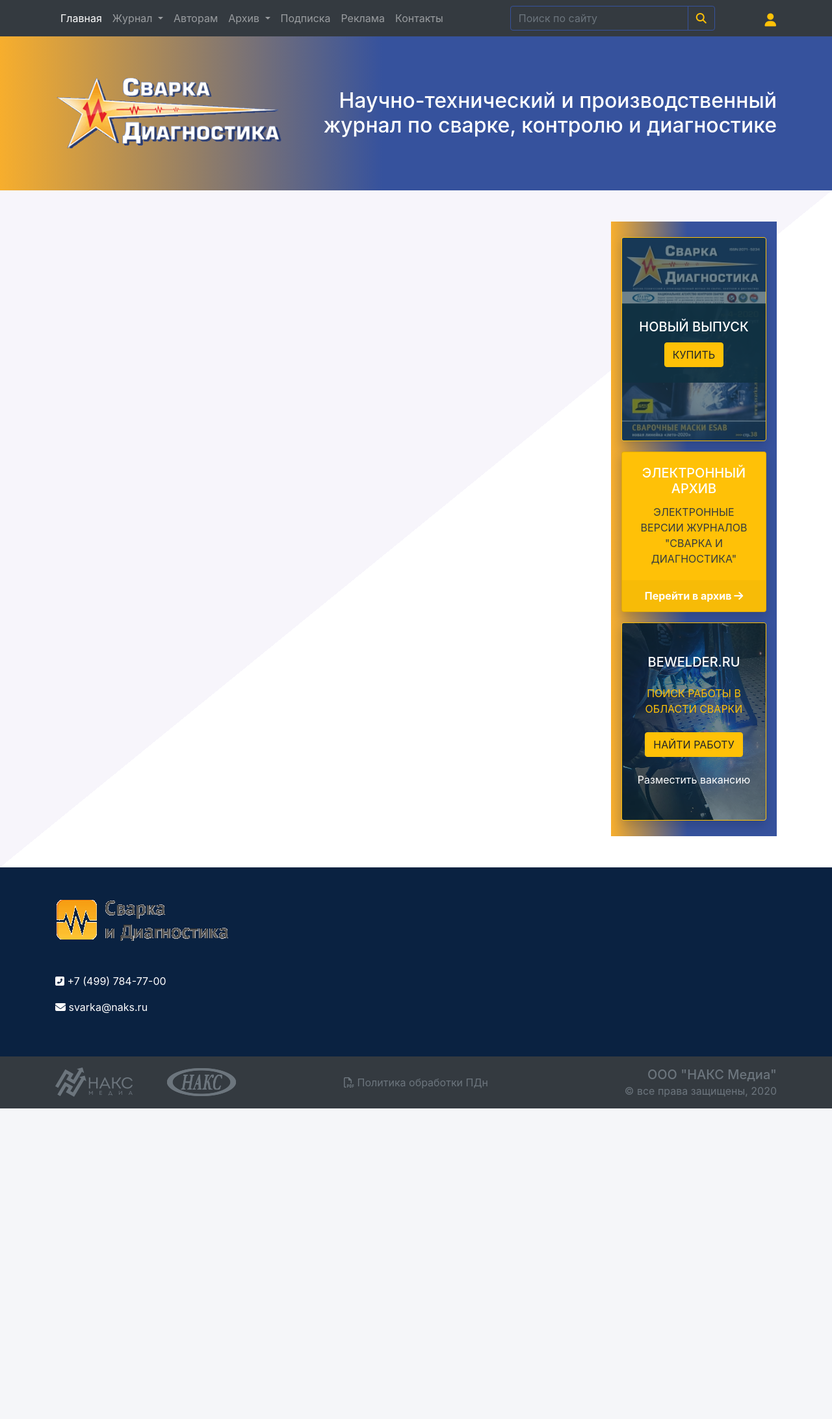
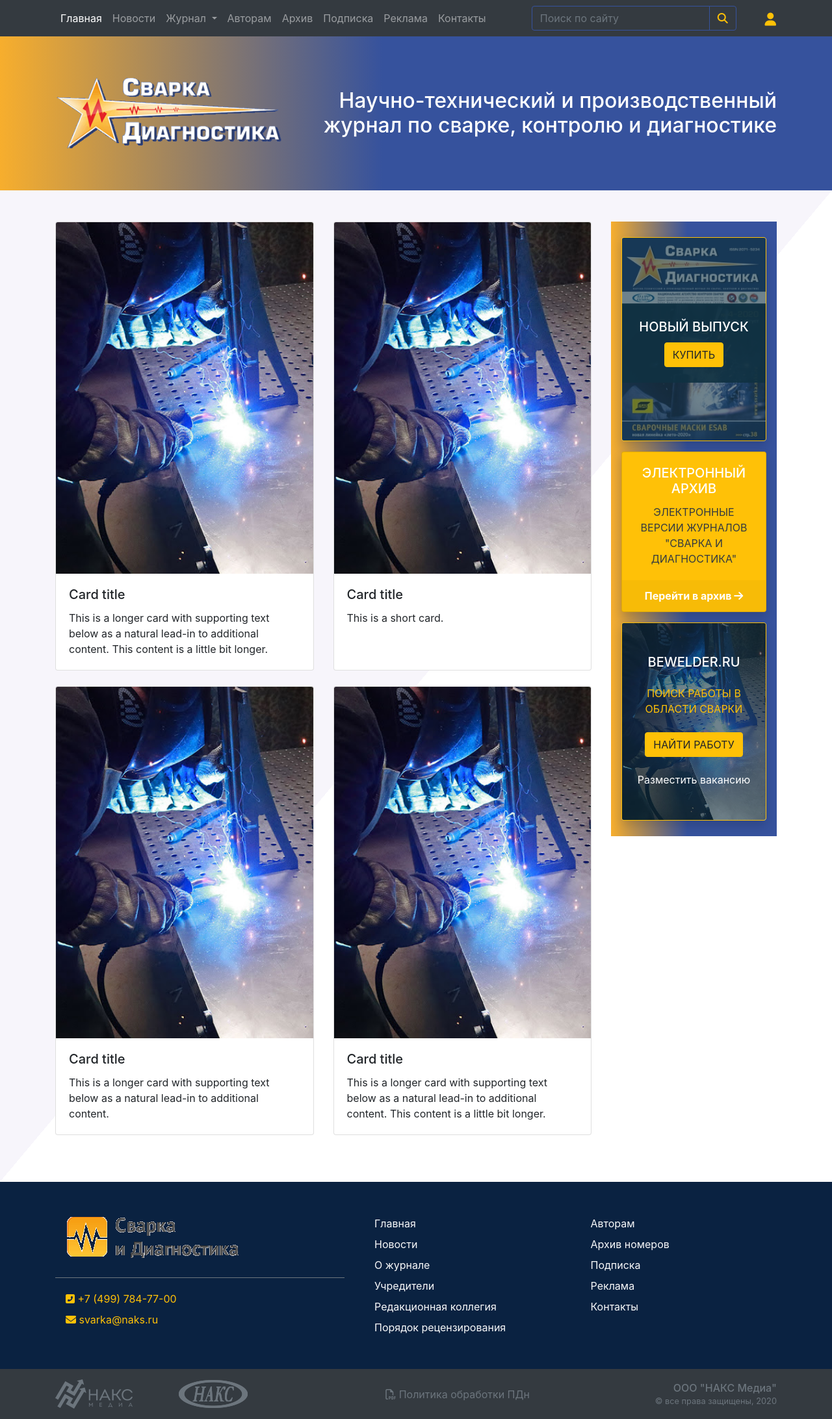
Before and after one commit to wolf811/svarka-naks-site, a Django app: page / in a window 1280 px wide. Shown: the whole page at 65% size. Before the commit the page ends 1706 px from the top, so only its background shows below. Run offline with Django 3.2, Linux system fonts and the light colour scheme; data that the repository does not hold is empty; style sheets or scripts are compiled from the project's sources; some libraries are stand-ins or nearby versions.

Commit message:
home page content

```diff
--- a/assets/scss/styles.scss
+++ b/assets/scss/styles.scss
@@ -1,4 +1,6 @@
-$journal-color: #36529D;
+$color-journal: #36529D;
+$color-light: #f8f9fa;
+$color-muted: #6c757d;
 
 .navbar-journal {
 
@@ -9,7 +11,7 @@
     .icon-authorization {
         position: absolute;
         right: 0;
-        top: 10;
+        top: 0.25rem;
         padding-top: 5px;
         padding-right: 1rem;
 
@@ -19,7 +21,7 @@
     }
 
     .dropdown-header {
-        color: $journal-color;
+        color: $color-journal;
         font-weight: bold;
         font-size: inherit;
     }
@@ -54,19 +56,31 @@
     .bg-bark-blue {
         background-color: #0A2241;
     }
+
+    .nav-footer {
+        .nav-link {
+            padding: 0.25rem 1rem;
+            color: $color-light;
+
+            &:hover {
+                color: $color-muted;
+                transition: 0.3s;
+            }
+        }
+    }
 }
 
 .text-color-journal {
-    color: $journal-color;
+    color: $color-journal;
 }
 
 .border-color-journal {
-    border-color: $journal-color;
+    border-color: $color-journal;
 }
 
 .btn-outline-journal {
     color: #ffc107;
-    border-color: $journal-color;
+    border-color: $color-journal;
 
     &:hover {
         color: #212529;
@@ -91,6 +105,10 @@
     justify-content: flex-start;
 }
 
+.text-bold {
+    font-weight: bold;
+}
+
 .text-sm {
     font-size: 75%;
 }
--- a/journal/templates/journal/content-home-page.html
+++ b/journal/templates/journal/content-home-page.html
@@ -5,6 +5,44 @@
     <div class="container">
         <div class="row">
             <div class="col-lg-8 col-xl-9">
+                <div class="row row-cols-1 row-cols-md-2">
+                    <div class="col mb-4">
+                        <div class="card h-100">
+                            <img src="{% static 'images/banner_welder.jpg' %}" class="card-img-top" alt="...">
+                            <div class="card-body">
+                                <h5 class="card-title">Card title</h5>
+                                <p class="card-text">This is a longer card with supporting text below as a natural lead-in to additional content. This content is a little bit longer.</p>
+                            </div>
+                        </div>
+                    </div>
+                    <div class="col mb-4">
+                        <div class="card h-100">
+                            <img src="{% static 'images/banner_welder.jpg' %}" class="card-img-top" alt="...">
+                            <div class="card-body">
+                                <h5 class="card-title">Card title</h5>
+                                <p class="card-text">This is a short card.</p>
+                            </div>
+                        </div>
+                    </div>
+                    <div class="col mb-4">
+                        <div class="card h-100">
+                            <img src="{% static 'images/banner_welder.jpg' %}" class="card-img-top" alt="...">
+                            <div class="card-body">
+                                <h5 class="card-title">Card title</h5>
+                                <p class="card-text">This is a longer card with supporting text below as a natural lead-in to additional content.</p>
+                            </div>
+                        </div>
+                    </div>
+                    <div class="col mb-4">
+                        <div class="card h-100">
+                            <img src="{% static 'images/banner_welder.jpg' %}" class="card-img-top" alt="...">
+                            <div class="card-body">
+                                <h5 class="card-title">Card title</h5>
+                                <p class="card-text">This is a longer card with supporting text below as a natural lead-in to additional content. This content is a little bit longer.</p>
+                            </div>
+                        </div>
+                    </div>
+                </div>
                 {% for post in posts %}
                 <div class="post">
                     <div class="date">
--- a/journal/templates/journal/includes/footer.html
+++ b/journal/templates/journal/includes/footer.html
@@ -2,33 +2,60 @@
 <div class="footer">
     <div class="bg-bark-blue py-5">
         <div class="container">
-            <div class="row">
-                <div class="col-sm-4">
-                    <div class="mb-5">
-                        <img src="{% static 'images/logo-bottom-svarka-alfa.png' %}" alt="" class="img-fluid">
+            <div class="nav-footer">
+                <div class="row">
+                    <div class="col-sm-5">
+                        <a href="#" class="nav-link mb-4"><img src="{% static 'images/logo-bottom-svarka-alfa.png' %}" alt="" class="img-fluid"></a>
+                        <hr class="border-secondary">
+                        <nav class="nav flex-column">
+                            <a href="tel:+74997847700" class="nav-link text-warning"><i class="fas fa-phone-square-alt"></i> +7 (499) 784-77-00</a>
+                            <a href="mailto:svarka@naks.ru" class="nav-link text-warning"><i class="fas fa-envelope"></i> svarka@naks.ru </a>
+                        </nav>
+                        <hr class="border-secondary d-block d-sm-none">
                     </div>
-                    <p><a href="tel:+74997847700" class="text-white"><i class="fas fa-phone-square-alt"></i> +7 (499) 784-77-00</a></p>
-                    <p><a href="mailto:svarka@naks.ru" class="text-white"><i class="fas fa-envelope"></i> svarka@naks.ru </a></p>
+                    <div class="col-sm">
+                        <nav class="nav flex-column">
+                            <a class="nav-link" href="#">Главная</a>
+                            <a class="nav-link" href="#">Новости</a>
+                            <a class="nav-link" href="#">О&nbsp;журнале</a>
+                            <a class="nav-link" href="#">Учредители</a>
+                            <a class="nav-link" href="#">Редакционная&nbsp;коллегия</a>
+                            <a class="nav-link" href="#">Порядок&nbsp;рецензирования</a>
+                        </nav>
+                    </div>
+                    <div class="col-sm">
+                        <nav class="nav flex-column">
+                            <a class="nav-link" href="#">Авторам</a>
+                            <a class="nav-link" href="#">Архив номеров</a>
+                            <a class="nav-link" href="#">Подписка</a>
+                            <a class="nav-link" href="#">Реклама</a>
+                            <a class="nav-link" href="#">Контакты</a>
+                        </nav>
+                    </div>
                 </div>
-                <div class="col-sm-4"></div>
-                <div class="col-sm-4"></div>
             </div>
         </div>
     </div>
     <div class="bg-dark py-3">
         <div class="container">
             <div class="row align-items-center">
-                <div class="col-sm-4 text-center text-sm-left">
-                    <a href="#" class="mr-5" target="_blank"><img src="{% static 'images/logo-naks-media-gray.png' %}" alt="logo NAKS Media"></a>
-                    <a href="http://www.naks.ru/" target="_blank"><img src="{% static 'images/logo-naks-gray.png' %}" alt="logo NAKS" class="img-fluid"></a>
+                <div class="col-sm-2 text-center text-sm-left">
+                    <div class="mb-3 mb-sm-0">
+                        <a href="#" target="_blank"><img src="{% static 'images/logo-naks-media-gray.png' %}" class="img-fluid" alt="logo NAKS Media"></a>
+                    </div>
                 </div>
-                <div class="col-sm-4 text-center">
+                <div class="col-sm-2 text-center text-sm-left">
+                    <div class="mb-3 mb-sm-0">
+                        <a href="http://www.naks.ru/" target="_blank"><img src="{% static 'images/logo-naks-gray.png' %}" alt="logo NAKS" class="img-fluid"></a>
+                    </div>
+                </div>
+                <div class="col-sm-4 text-center text-sm-right">
                     <div class="mb-3 mb-sm-0">
                         <a href="#" class="text-muted" target="_blank"><i class="far fa-file-pdf"></i> Политика обработки ПДн</a>
                     </div>
                 </div>
                 <div class="col-sm-4 text-center text-sm-right">
-                    <h5 class="text-muted mb-0">ООО "НАКС Медиа"<br><small> © все права защищены, 2020</small></h5>
+                    <h6 class="text-muted mb-0">ООО "НАКС Медиа"<br><small> © все права защищены, 2020</small></h6>
                 </div>
             </div>
         </div>
--- a/journal/templates/journal/includes/header.html
+++ b/journal/templates/journal/includes/header.html
@@ -2,7 +2,6 @@
 <div class="header">
     <nav class="navbar navbar-expand-lg navbar-dark bg-dark navbar-journal">
         <div class="container">
-            <!-- <a class="navbar-brand" href="#">Navbar</a> -->
             <button class="navbar-toggler border-warning" type="button" data-toggle="collapse" data-target="#navbarSupportedContent" aria-controls="navbarSupportedContent" aria-expanded="false" aria-label="Toggle navigation">
                 <span class="navbar-toggler-icon"></span>
             </button>
@@ -23,12 +22,15 @@
                     <li class="nav-item active">
                         <a class="nav-link" href="#">Главная <span class="sr-only">(current)</span></a>
                     </li>
+                    <li class="nav-item">
+                        <a class="nav-link" href="#">Новости</a>
+                    </li>
                     <li class="nav-item dropdown">
                         <a class="nav-link dropdown-toggle" href="#" id="navbarDropdown1" role="button" data-toggle="dropdown" aria-haspopup="true" aria-expanded="false">
                             Журнал
                         </a>
                         <div class="dropdown-menu" aria-labelledby="navbarDropdown1">
-                            <a class="dropdown-item" href="#">Информация о журнале</a>
+                            <a class="dropdown-item" href="#">О журнале</a>
                             <a class="dropdown-item" href="#">Учредители</a>
                             <a class="dropdown-item" href="#">Редакционная коллегия</a>
                             <a class="dropdown-item" href="#">Порядок рецензирования</a>
@@ -37,14 +39,8 @@
                     <li class="nav-item">
                         <a class="nav-link" href="#">Авторам</a>
                     </li>
-                    <li class="nav-item dropdown">
-                        <a class="nav-link dropdown-toggle" href="#" id="navbarDropdown2" role="button" data-toggle="dropdown" aria-haspopup="true" aria-expanded="false">
-                            Архив
-                        </a>
-                        <div class="dropdown-menu" aria-labelledby="navbarDropdown2">
-                            <a class="dropdown-item" href="#">Архив номеров</a>
-                            <a class="dropdown-item" href="#">Архив новостей</a>
-                        </div>
+                    <li class="nav-item">
+                        <a class="nav-link" href="#">Архив</a>
                     </li>
                     <li class="nav-item">
                         <a class="nav-link" href="#">Подписка</a>
```
Also changed, not shown: assets/scss/styles.css (+11 -1 lines), 1 other file.
